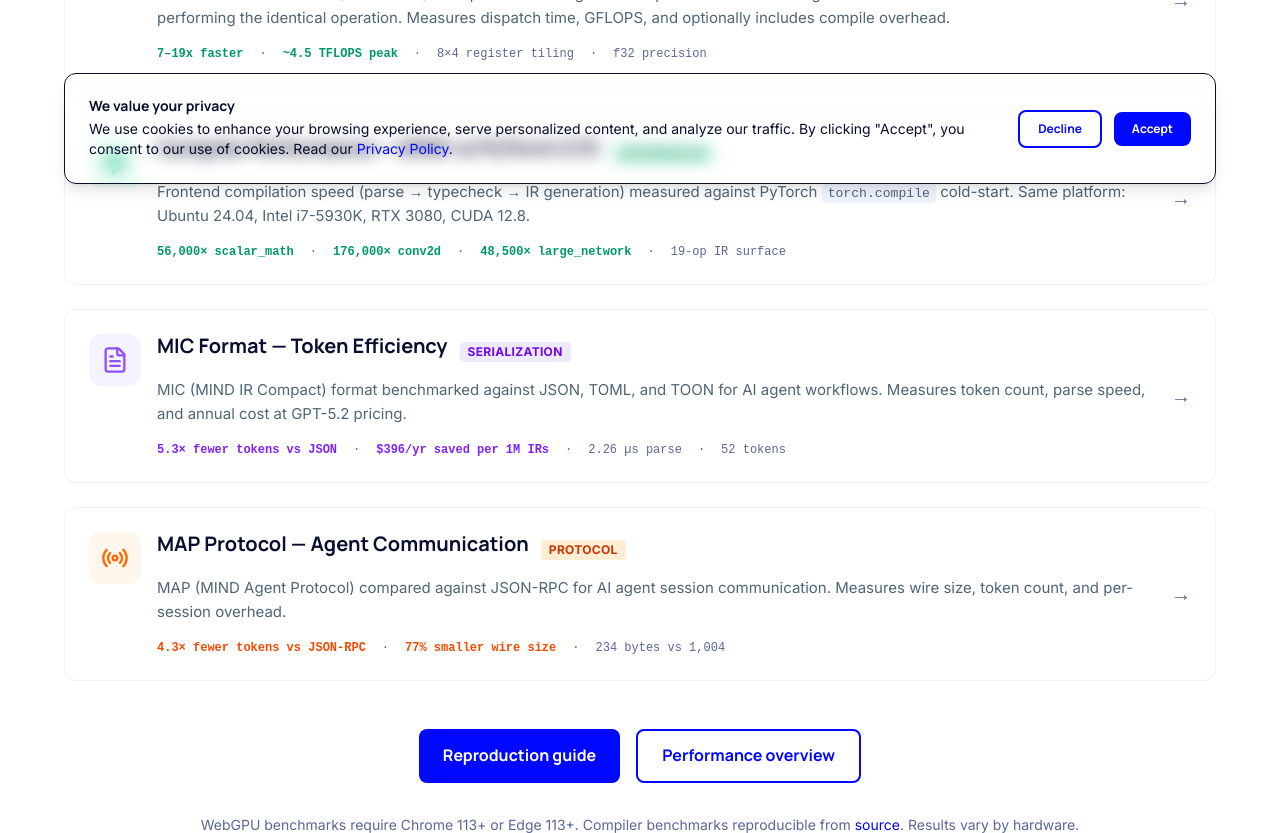
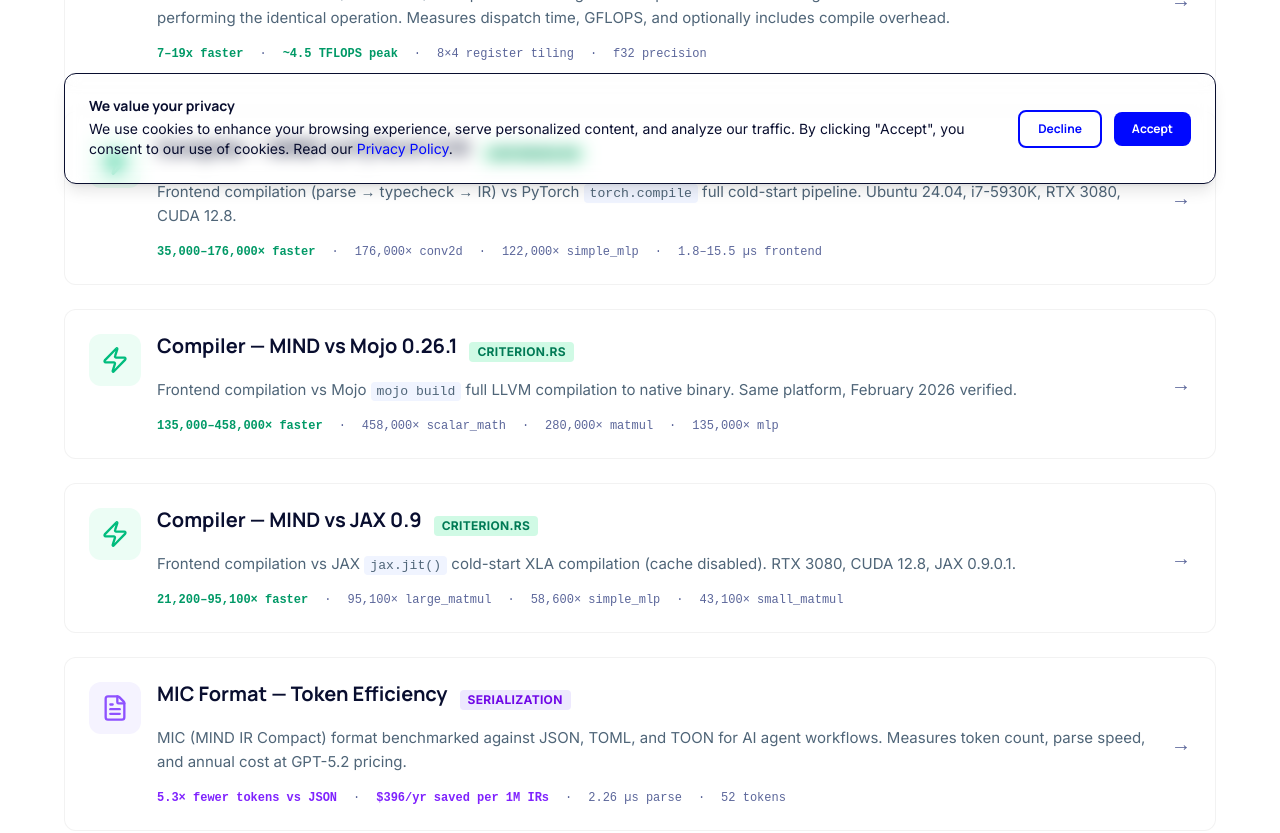
Before and after one commit to star-ga/mindlang.dev, a Next.js app: page /bench in a window 1280 px wide. Shown: the part 600-1433 px from the top of the page. Built offline with nearby package versions, Linux system fonts and the light colour scheme.

Commit message:
fix: show all compiler benchmarks on /bench page
Add Mojo (135K-458K×) and JAX (21K-95K×) comparisons alongside
PyTorch (35K-176K×). Shows full range of verified results from
FINAL_PATENT_RESULTS.md instead of cherry-picking 3 numbers.

```diff
--- a/src/app/bench/page.tsx
+++ b/src/app/bench/page.tsx
@@ -63,7 +63,7 @@ export default function BenchPage() {
                 </div>
               </div>
             </Link>
-            {/* Compiler Performance */}
+            {/* Compiler Performance — PyTorch */}
             <Link
               href="/docs/architecture#performance"
               className="card card--outline group hover:border-primary/40 transition-all no-underline"
@@ -75,24 +75,100 @@ export default function BenchPage() {
                 <div className="flex-1 min-w-0">
                   <div className="flex flex-wrap items-center gap-3 mb-2">
                     <h3 className="text-lg font-bold text-foreground m-0 group-hover:text-primary transition-colors">
-                      Compiler Performance &mdash; MIND vs PyTorch 2.10
+                      Compiler &mdash; MIND vs PyTorch 2.10
                     </h3>
                     <span className="text-xs font-bold uppercase tracking-wide px-2 py-0.5 rounded bg-emerald-100 text-emerald-700">
                       Criterion.rs
                     </span>
                   </div>
                   <p className="text-muted text-sm leading-relaxed m-0">
-                    Frontend compilation speed (parse &rarr; typecheck &rarr; IR generation) measured against
-                    PyTorch <code>torch.compile</code> cold-start. Same platform: Ubuntu 24.04, Intel i7-5930K, RTX 3080, CUDA 12.8.
+                    Frontend compilation (parse &rarr; typecheck &rarr; IR) vs PyTorch <code>torch.compile</code> full
+                    cold-start pipeline. Ubuntu 24.04, i7-5930K, RTX 3080, CUDA 12.8.
                   </p>
                   <div className="flex flex-wrap gap-4 mt-4 text-xs font-mono">
-                    <span className="text-emerald-600 font-bold">56,000&times; scalar_math</span>
+                    <span className="text-emerald-600 font-bold">35,000&ndash;176,000&times; faster</span>
                     <span className="text-muted">&middot;</span>
-                    <span className="text-emerald-600 font-bold">176,000&times; conv2d</span>
+                    <span className="text-muted">176,000&times; conv2d</span>
                     <span className="text-muted">&middot;</span>
-                    <span className="text-emerald-600 font-bold">48,500&times; large_network</span>
+                    <span className="text-muted">122,000&times; simple_mlp</span>
                     <span className="text-muted">&middot;</span>
-                    <span className="text-muted">19-op IR surface</span>
+                    <span className="text-muted">1.8&ndash;15.5 &micro;s frontend</span>
+                  </div>
+                </div>
+                <div className="text-muted text-xl shrink-0 self-center group-hover:text-primary transition-colors">
+                  &rarr;
+                </div>
+              </div>
+            </Link>
+
+            {/* Compiler Performance — Mojo */}
+            <Link
+              href="/docs/guides/benchmarks"
+              className="card card--outline group hover:border-primary/40 transition-all no-underline"
+            >
+              <div className="flex items-start gap-4">
+                <div className="p-3 rounded-xl bg-emerald-50 shrink-0">
+                  <Zap className="w-7 h-7 text-emerald-500" />
+                </div>
+                <div className="flex-1 min-w-0">
+                  <div className="flex flex-wrap items-center gap-3 mb-2">
+                    <h3 className="text-lg font-bold text-foreground m-0 group-hover:text-primary transition-colors">
+                      Compiler &mdash; MIND vs Mojo 0.26.1
+                    </h3>
+                    <span className="text-xs font-bold uppercase tracking-wide px-2 py-0.5 rounded bg-emerald-100 text-emerald-700">
+                      Criterion.rs
+                    </span>
+                  </div>
+                  <p className="text-muted text-sm leading-relaxed m-0">
+                    Frontend compilation vs Mojo <code>mojo build</code> full LLVM compilation to native binary.
+                    Same platform, February 2026 verified.
+                  </p>
+                  <div className="flex flex-wrap gap-4 mt-4 text-xs font-mono">
+                    <span className="text-emerald-600 font-bold">135,000&ndash;458,000&times; faster</span>
+                    <span className="text-muted">&middot;</span>
+                    <span className="text-muted">458,000&times; scalar_math</span>
+                    <span className="text-muted">&middot;</span>
+                    <span className="text-muted">280,000&times; matmul</span>
+                    <span className="text-muted">&middot;</span>
+                    <span className="text-muted">135,000&times; mlp</span>
+                  </div>
+                </div>
+                <div className="text-muted text-xl shrink-0 self-center group-hover:text-primary transition-colors">
+                  &rarr;
+                </div>
+              </div>
+            </Link>
+
+            {/* Compiler Performance — JAX */}
+            <Link
+              href="/docs/guides/benchmarks"
+              className="card card--outline group hover:border-primary/40 transition-all no-underline"
+            >
+              <div className="flex items-start gap-4">
+                <div className="p-3 rounded-xl bg-emerald-50 shrink-0">
+                  <Zap className="w-7 h-7 text-emerald-500" />
+                </div>
+                <div className="flex-1 min-w-0">
+                  <div className="flex flex-wrap items-center gap-3 mb-2">
+                    <h3 className="text-lg font-bold text-foreground m-0 group-hover:text-primary transition-colors">
+                      Compiler &mdash; MIND vs JAX 0.9
+                    </h3>
+                    <span className="text-xs font-bold uppercase tracking-wide px-2 py-0.5 rounded bg-emerald-100 text-emerald-700">
+                      Criterion.rs
+                    </span>
+                  </div>
+                  <p className="text-muted text-sm leading-relaxed m-0">
+                    Frontend compilation vs JAX <code>jax.jit()</code> cold-start XLA compilation
+                    (cache disabled). RTX 3080, CUDA 12.8, JAX 0.9.0.1.
+                  </p>
+                  <div className="flex flex-wrap gap-4 mt-4 text-xs font-mono">
+                    <span className="text-emerald-600 font-bold">21,200&ndash;95,100&times; faster</span>
+                    <span className="text-muted">&middot;</span>
+                    <span className="text-muted">95,100&times; large_matmul</span>
+                    <span className="text-muted">&middot;</span>
+                    <span className="text-muted">58,600&times; simple_mlp</span>
+                    <span className="text-muted">&middot;</span>
+                    <span className="text-muted">43,100&times; small_matmul</span>
                   </div>
                 </div>
                 <div className="text-muted text-xl shrink-0 self-center group-hover:text-primary transition-colors">
```
